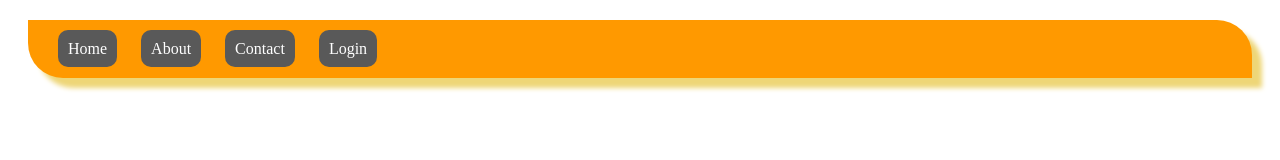
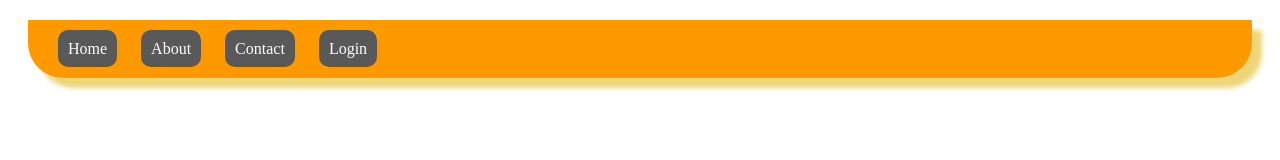
Before and after one commit to lokeshmanapure/navbar, a plain HTML site: page index.html in a window 1280 px wide. Drawn offline with Linux system fonts and the light colour scheme.

Commit message:
changed navbar radius location

```diff
--- a/index.html
+++ b/index.html
@@ -10,7 +10,7 @@
                 margin-right:20px;
                 margin-left:20px;
                 border-bottom-left-radius:35px;
-                border-top-right-radius:35px;
+                border-bottom-right-radius:35px;
                 box-shadow: 10px 10px 5px rgb(238, 214, 119);
             }
             .navbar:hover{
```
Also changed, not shown: 1 other file.
